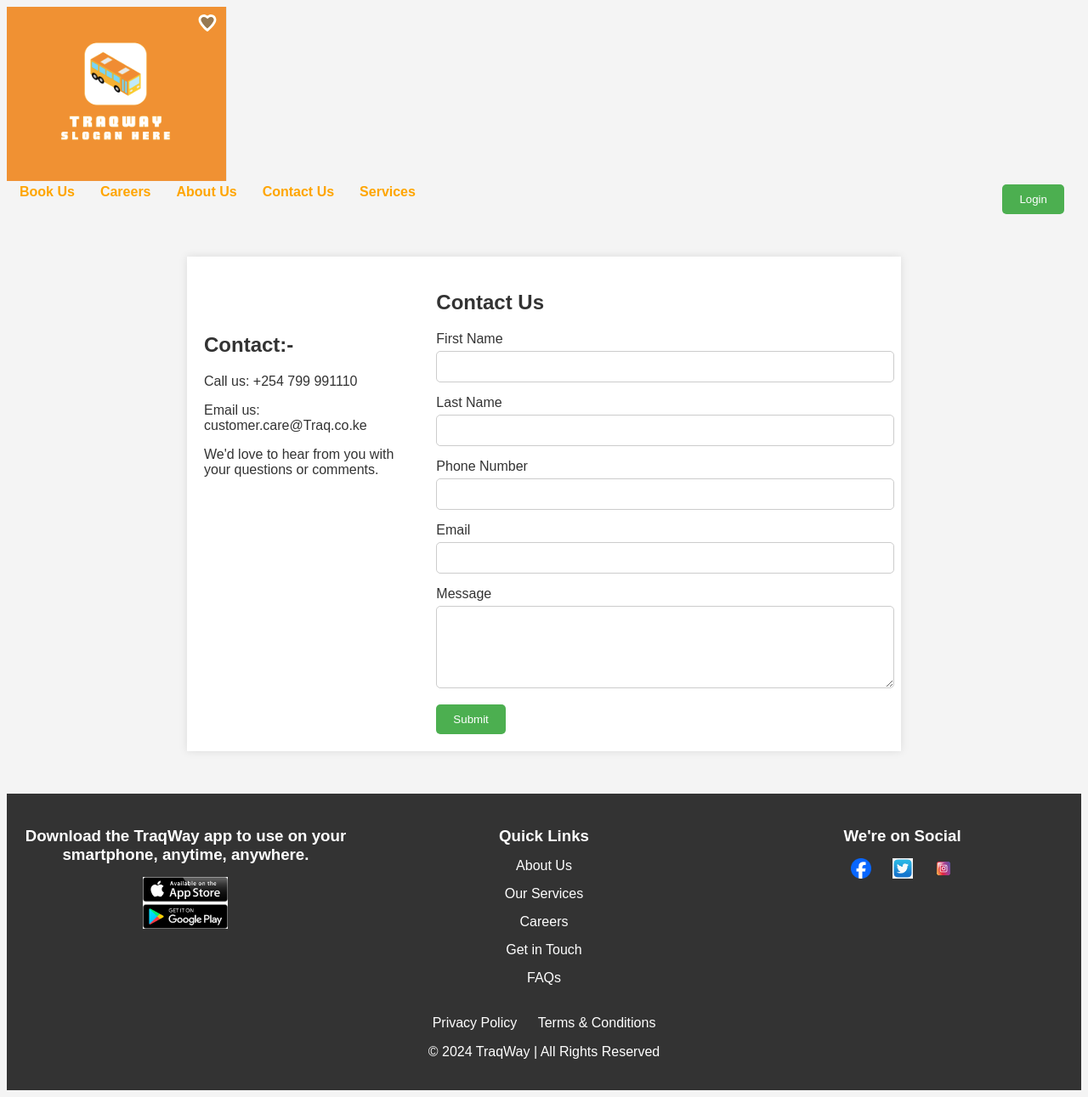
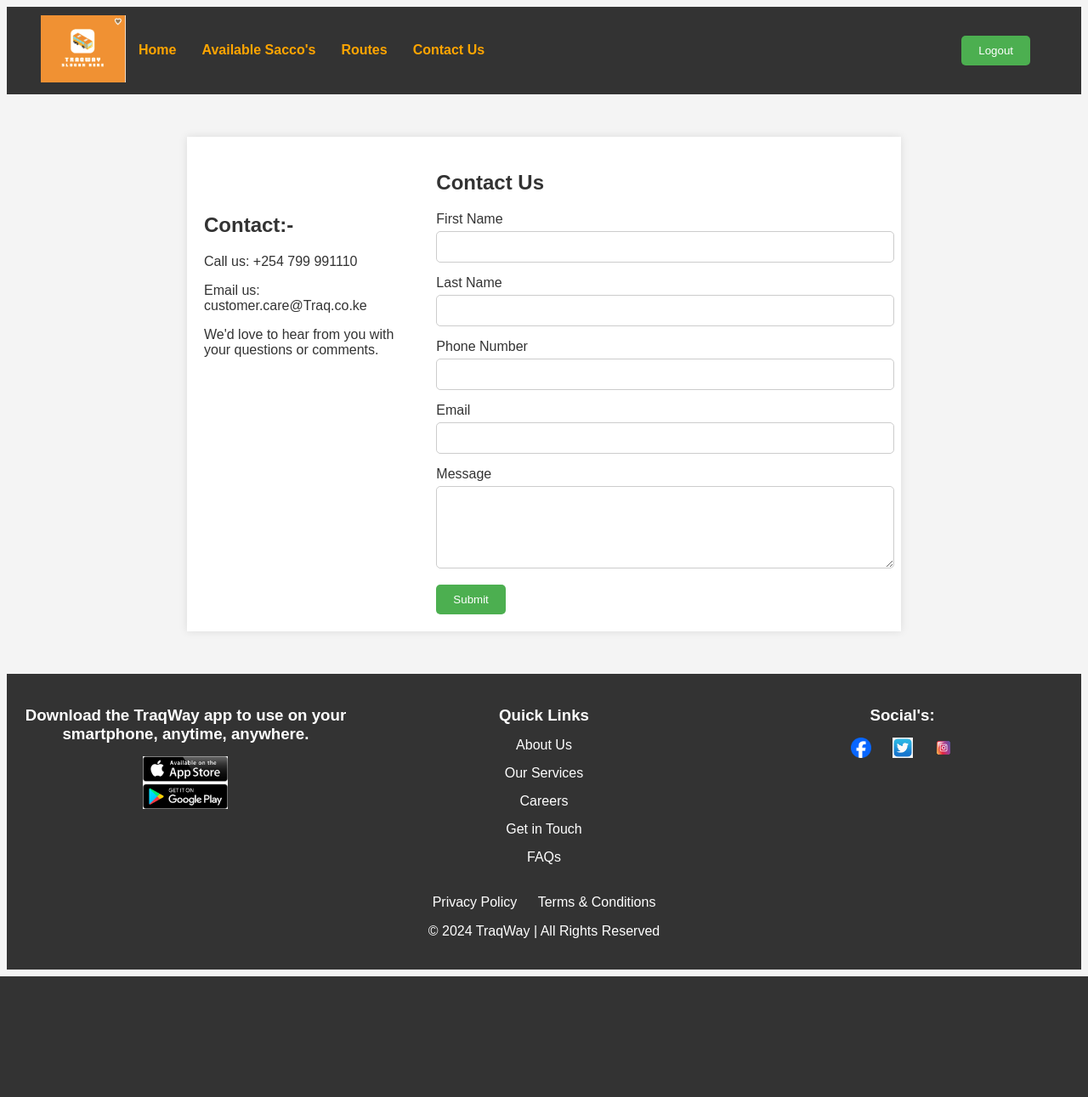
Before and after one commit to Ivy-Chelsea/TraqWay, a Flask app: page /contact in a window 1280 px wide. Shown: the whole page at 85% size. After the commit the page ends 1149 px from the top, so only its background shows below. Run offline with Flask 3, Linux system fonts and the light colour scheme.

Commit message:
last page

```diff
--- a/Traq/templates/last_page.html
+++ b/Traq/templates/last_page.html
@@ -19,11 +19,15 @@
             display: flex;
             }
         .header {
+            display:flex;
+            justify-content: space-between;
+            align-items: center;
             text-align: left;
-            margin-bottom: 20px;
+            padding: 10px 20px;
+            background-color: #333;
         }
-        header img {
-            max-width: 50px;
+        .header img {
+            max-width: 100px;
             margin-left: 20px;
             height: auto;
         }
@@ -31,7 +35,8 @@
             display: flex;
             flex: 1;
             justify-content: space-between;
-            align-items: right;
+            align-items: center;
+            margin-right: 20px;
         }
         .header nav {
             flex: 1;
@@ -39,8 +44,8 @@
         }
         .header nav ul {
             list-style: none;
-            padding: 0;
-            margin: 0;
+            padding: 0px;
+            margin: 0px;
             display: flex;
         }
         .header nav ul li {
@@ -154,19 +159,19 @@
 <body>
     <div class="header">
         <div class="logo">
-        <img src="{{url_for('static', filename='images/logo.png') }}" alt="bus Logo">
+         <img src="{{url_for('static', filename='images/logo.png') }}" alt="bus Logo">
         </div>
         <div class="nav-container">
         <nav>
             <ul>
-                <li><a href="book-us.html">Book Us</a></li>
-                <li><a href="careers.html">Careers</a></li>
-                <li><a href="about-us.html">About Us</a></li>
+                <li><a href="book-us.html">Home</a></li>
+                <li><a href="careers.html">Available Sacco's</a></li>
+                <li><a href="about-us.html">Routes</a></li>
                 <li><a href="contact-us.html">Contact Us</a></li>
-                <li><a href="services.html">Services</a></li>
+
             </ul>
         </nav>
-        <button class="login-btn" onclick="location.href='login.html'">Login</button>
+        <button class="login-btn" onclick="location.href='login.html'">Logout</button>
     </div>
     </div>
     <div class="container">
@@ -218,11 +223,11 @@
             <a href="#">FAQs</a>
         </div>
         <div class="column">
-            <h3>We're on Social</h3>
+            <h3>Social's:</h3>
             <div class="social-icons">
-                <a href="#"><img src="{{ url_for('static', filename='images/Facebook_Logo.png') }}" alt="Facebook"></a>
-                <a href="#"><img src="{{ url_for('static', filename='images/twitter.png') }}" alt="Twitter"></a>
-                <a href="#"><img src="{{ url_for('static', filename='images/instagram.png') }}" alt="Instagram"></a>
+                <a href="https://www.linkedin.com/in/veronicah-anzimbu-aa15a8232"><img src="{{ url_for('static', filename='images/Facebook_Logo.png') }}" alt="Facebook"></a>
+                <a href="https://twitter.com/veranzi_dev"><img src="{{ url_for('static', filename='images/twitter.png') }}" alt="Twitter"></a>
+                <a href="https://www.instagram.com/verahnzika?igsh=czFxODVkcWphNWth"><img src="{{ url_for('static', filename='images/instagram.png') }}" alt="Instagram"></a>
 
             </div>
         </div>
```
